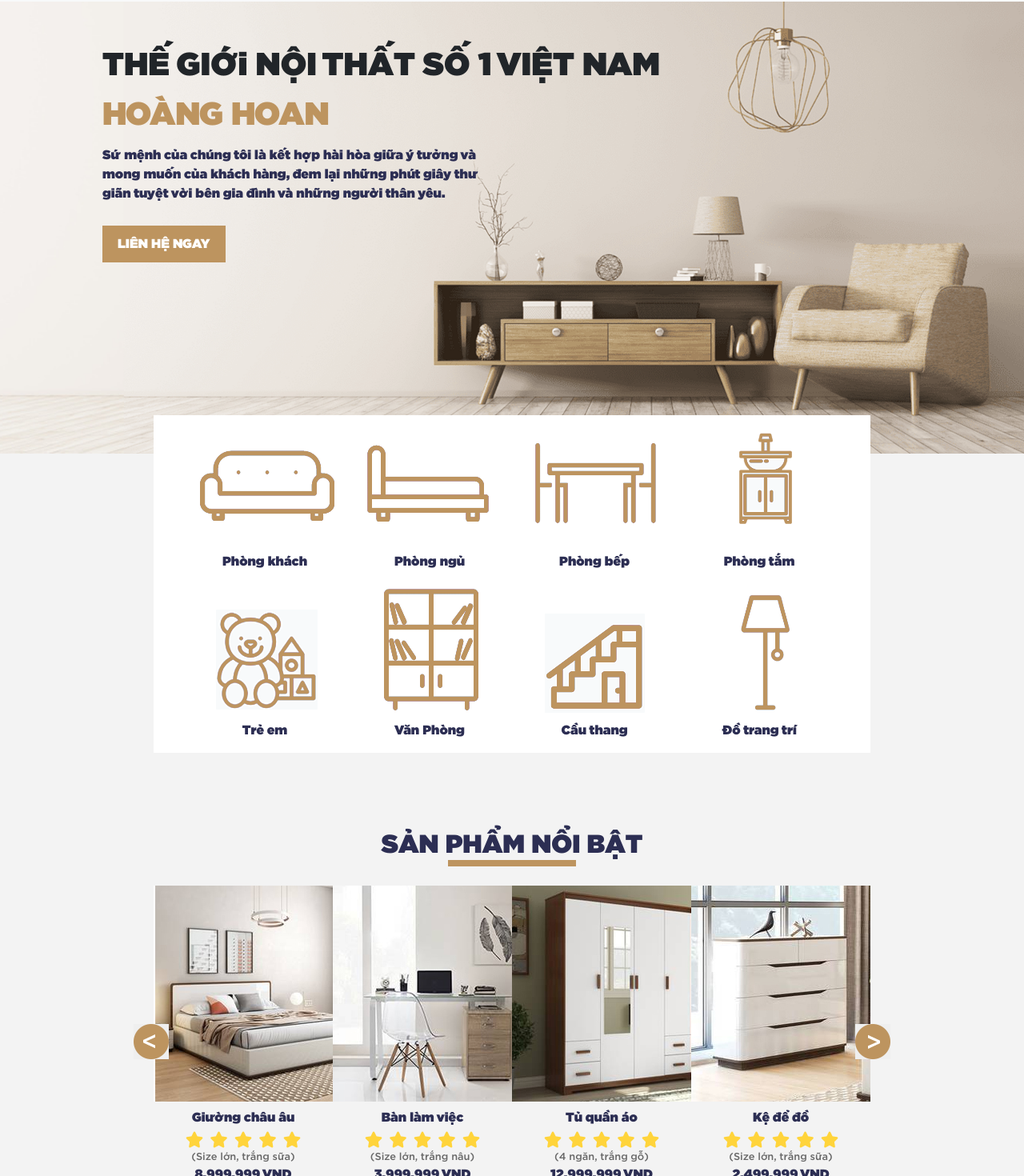
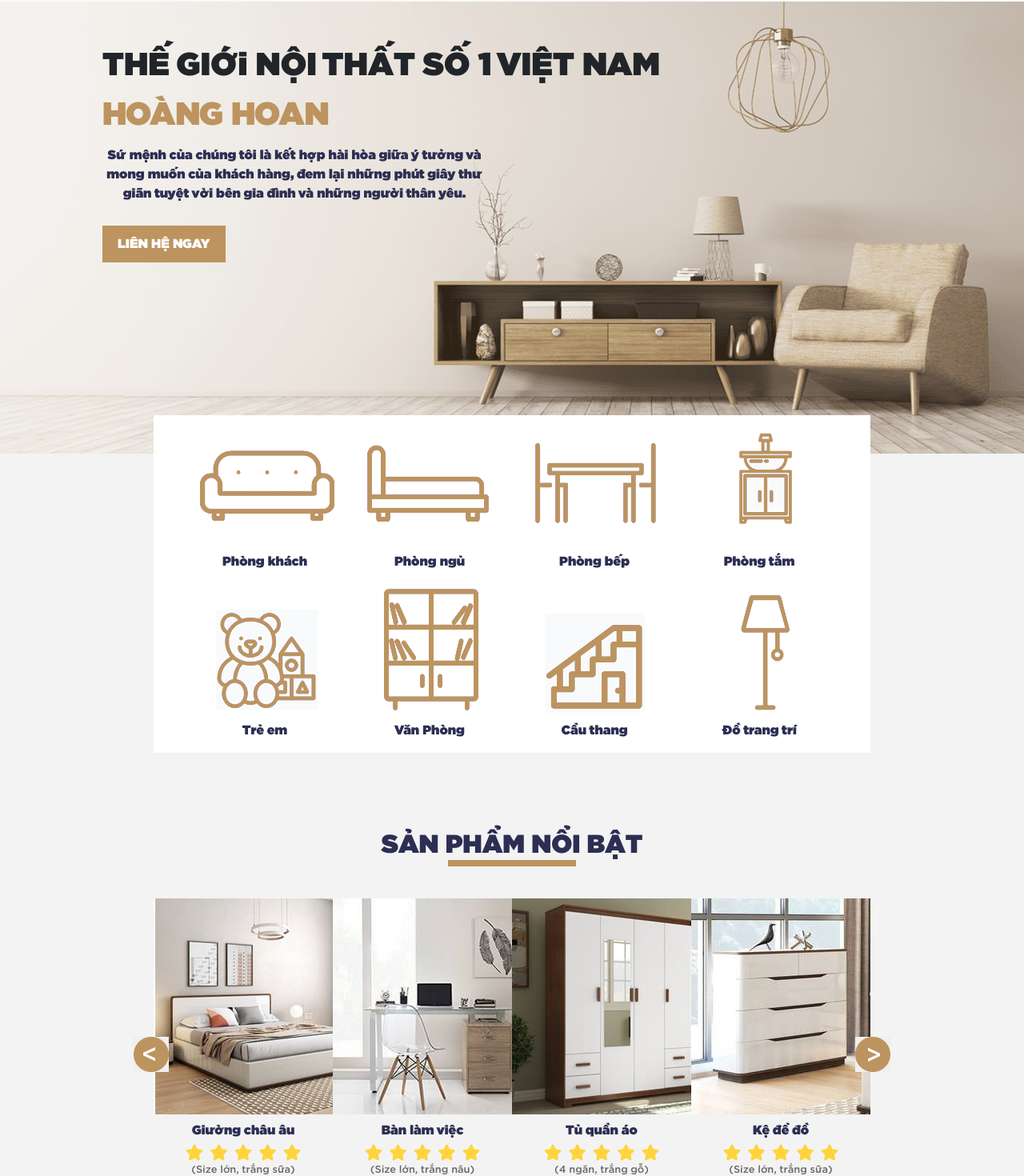
Before and after one commit to duyk04/DA_XuongMoc, a React (Create React App) app: page /home in a window 1280 px wide. Shown: the part 126-1596 px from the top of the page at 80% size. Built offline with nearby package versions, Linux system fonts and the light colour scheme.

Commit message:
Update Home.js

```diff
--- a/src/Components/Home.js
+++ b/src/Components/Home.js
@@ -13,7 +13,7 @@ function Home() {
                     <div>
                         <h1>THẾ GIỚi NỘI THẤT SỐ 1 VIỆT NAM</h1>
                         <span>HOÀNG HOAN</span>
-                        <p className='text-start'>Sứ mệnh của chúng tôi là kết hợp hài hòa giữa ý tưởng và mong muốn của khách hàng, đem lại những phút giây thư giãn tuyệt vời bên gia đình và những người thân yêu.</p>
+                        <p>Sứ mệnh của chúng tôi là kết hợp hài hòa giữa ý tưởng và mong muốn của khách hàng, đem lại những phút giây thư giãn tuyệt vời bên gia đình và những người thân yêu.</p>
                         <button>LIÊN HỆ NGAY</button>
                     </div>
                 </div>
@@ -73,10 +73,10 @@ function Home() {
                             </div>
                         </div>
                     </div>
-                    <div className='slide-product mt-5'>
+                    <div className='slide-product mt-5 mb-3'>
                         <h4>SẢN PHẨM NỔI BẬT</h4>
                     </div>
-                    <div className='list-product d-flex align-items-center position-relative'>
+                    <div className='list-product d-flex align-items-center position-relative mb-4'>
                         <div className='position-absolute' style={{ left: '-25px' }}>
                             <button>
                                 <img src='..\images\AnhCatTC\button-left.png' alt='...' />
@@ -339,7 +339,7 @@ function Home() {
 
             </div>
             {/* New */}
-            <div className='New position-relative w-100 d-flex justify-content-center'>
+            <div className='New-home position-relative w-100 d-flex justify-content-center'>
                 <div className='box-container '>
                     <h4 className='mt-5'>Tin tức</h4>
                     <div className='row mt-5'>
```
